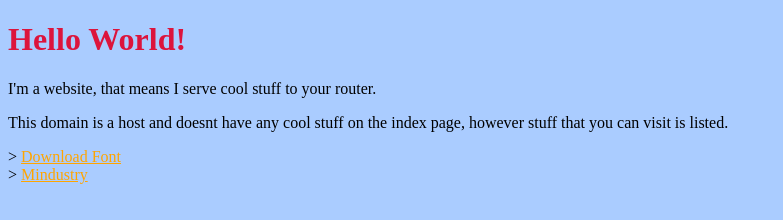
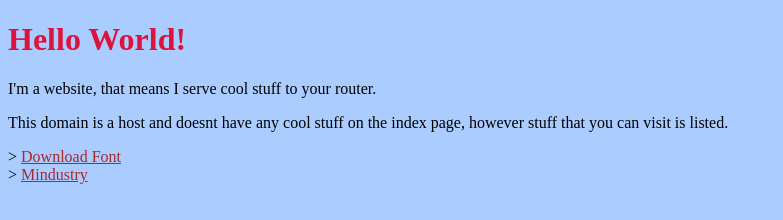
Before and after one commit to TheBabinator/thebabinator.github.io, a plain HTML site: page index.html in a window 1280 px wide. Shown: the whole page, without its empty margins (0-783 px from the left). Drawn offline with Linux system fonts and the light colour scheme.

Commit message:
Update styles.css

```diff
--- a/styles.css
+++ b/styles.css
@@ -17,16 +17,16 @@ p {
 a {
   font-family: xkcd;
   font-weight: 400;
-  color: orange;
+  color: brown;
 }
 /* unvisited link */
 a:link {
-  color: orange;
+  color: brown;
 }
 
 /* visited link */
 a:visited {
-  color: orange;
+  color: brown;
 }
 
 /* mouse over link */
@@ -36,7 +36,7 @@ a:hover {
 
 /* selected link */
 a:active {
-  color: red;
+  color: salmon;
 }
 h1 {
   font-family: xkcd;
```
